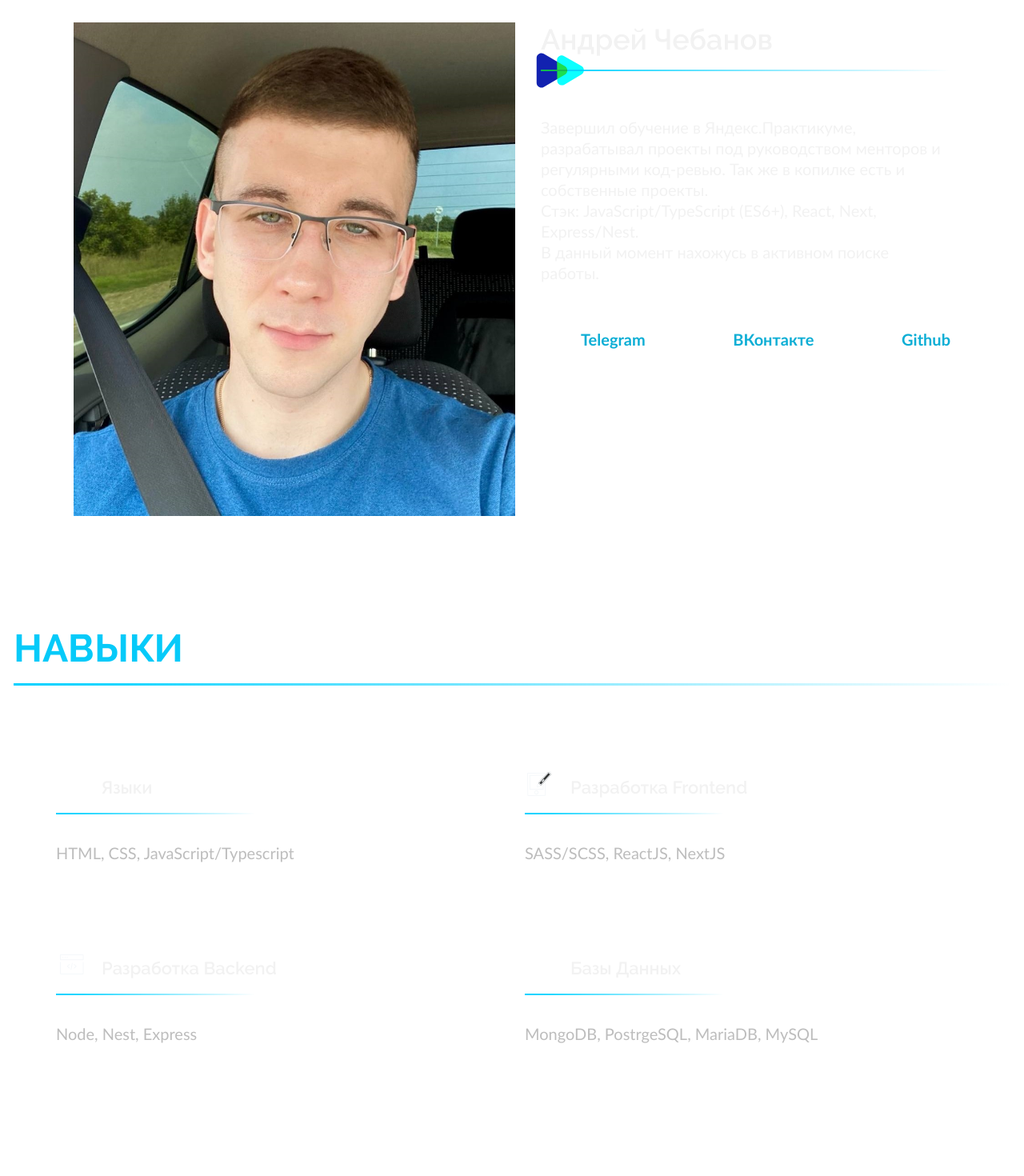
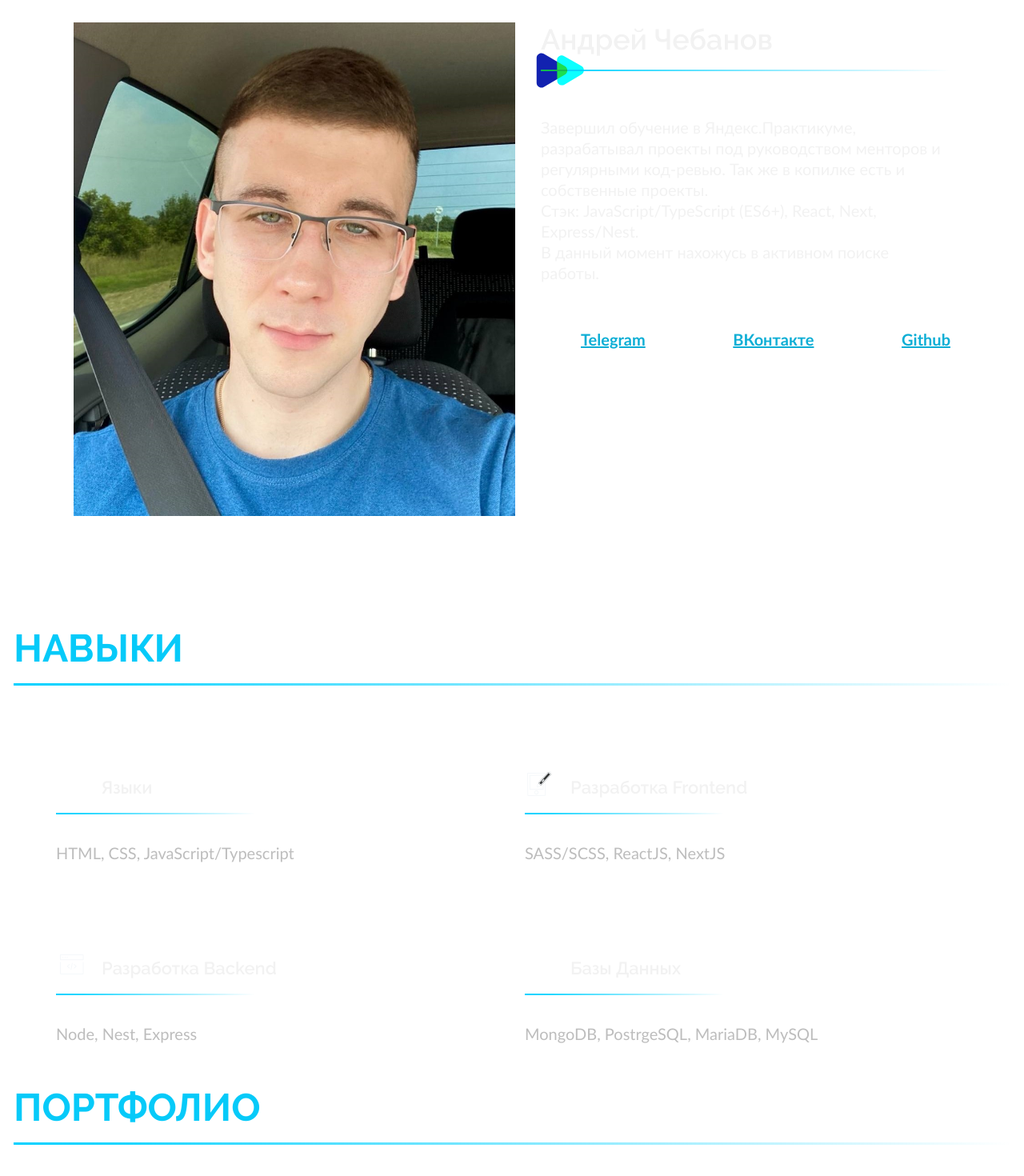
Before and after one commit to Feelcover/My-Site, a Next.js app: page / in a window 1280 px wide. Shown: the part 1093-2563 px from the top of the page at 80% size. Before the commit the page ends 2449 px from the top, so only its background shows below. Built offline with nearby package versions, Linux system fonts and the light colour scheme.

Commit message:
Portfolio и PortfolioTab

```diff
--- a/components/Header/Header.tsx
+++ b/components/Header/Header.tsx
@@ -52,6 +52,7 @@ const Header = () => {
                 smooth={smooth}
                 offset={offset}
                 duration={duration}
+                onClick={handleToggleBurger}
               >
                 Обо мне
               </Link>
@@ -65,6 +66,7 @@ const Header = () => {
                 smooth={smooth}
                 offset={offset}
                 duration={duration}
+                onClick={handleToggleBurger}
               >
                 Навыки
               </Link>
@@ -78,6 +80,7 @@ const Header = () => {
                 smooth={smooth}
                 offset={offset}
                 duration={duration}
+                onClick={handleToggleBurger}
               >
                 Портфолио
               </Link>
@@ -91,6 +94,7 @@ const Header = () => {
                 smooth={smooth}
                 offset={offset}
                 duration={duration}
+                onClick={handleToggleBurger}
               >
                 Обратная связь
               </Link>
--- /dev/null
+++ b/components/Portfolio/Portfolio.module.scss
@@ -0,0 +1,4 @@
+.portfolio{
+
+
+}
--- /dev/null
+++ b/components/Portfolio/Portfolio.tsx
@@ -0,0 +1,18 @@
+import React from "react";
+import MainTitle from "../MainTitile/MainTitle";
+import styles from "./Portfolio.module.scss"
+
+const Portfolio = () => {
+  return (
+    <section className={styles.portfolio} id="porfolio">
+      <div className="container">
+      <MainTitle text="Портфолио" />
+      </div>
+      <div className="subContainer">
+
+      </div>
+    </section>
+  );
+};
+
+export default Portfolio;
--- a/components/SocialBar/SocialBar.module.scss
+++ b/components/SocialBar/SocialBar.module.scss
@@ -35,6 +35,9 @@
       font-weight: 600;
       font-size: 20px;
       color: #0caed5;
+      text-decoration: underline;
+
+
 
       @media all and (max-width: 800px) {
         font-size: 18px;
@@ -52,7 +55,7 @@
       }
 
       &:hover &__icon__gh {
-        background-color: rgb(40, 104, 193);
+        background-color: rgba(137, 40, 193, 0.574);
         transition: background-color 0.3s ease-in-out;
       }
 
@@ -66,6 +69,7 @@
         -webkit-background-clip: text;
         -webkit-text-fill-color: transparent;
         background-clip: text;
+
       }
 
       &__icon {
@@ -103,6 +107,7 @@
       &__text {
         margin-left: 10px;
 
+
         @media all and (max-width: 1080px) {
           margin-right: 10px;
         }
--- a/pages/index.tsx
+++ b/pages/index.tsx
@@ -1,6 +1,7 @@
 import About from "@/components/About/About";
 import Header from "@/components/Header/Header";
 import Hero from "@/components/Hero/Hero";
+import Portfolio from "@/components/Portfolio/Portfolio";
 import Skills from "@/components/Skills/Skills";
 import Head from "next/head";
 
@@ -24,6 +25,7 @@ export default function Home() {
         <Hero/>
         <About/>
         <Skills/>
+        <Portfolio/>
       </main>
       <div className="backgroundAnimation">
         <div id="ballOne"></div>
```
Also changed, not shown: components/Portfolio/PortfolioTab.tsx (added, +9 -0 lines), public/images/githubBlack.svg (added).
